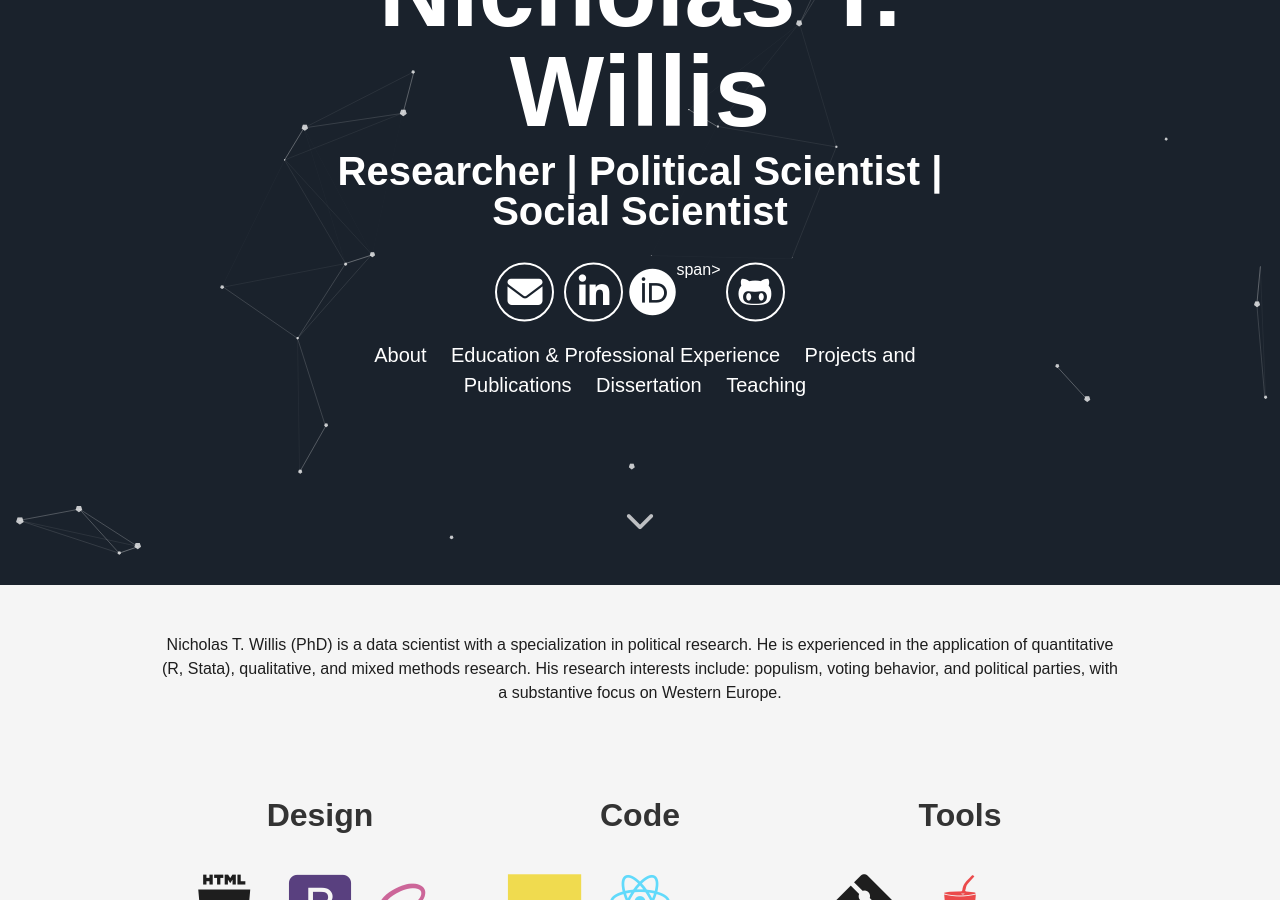
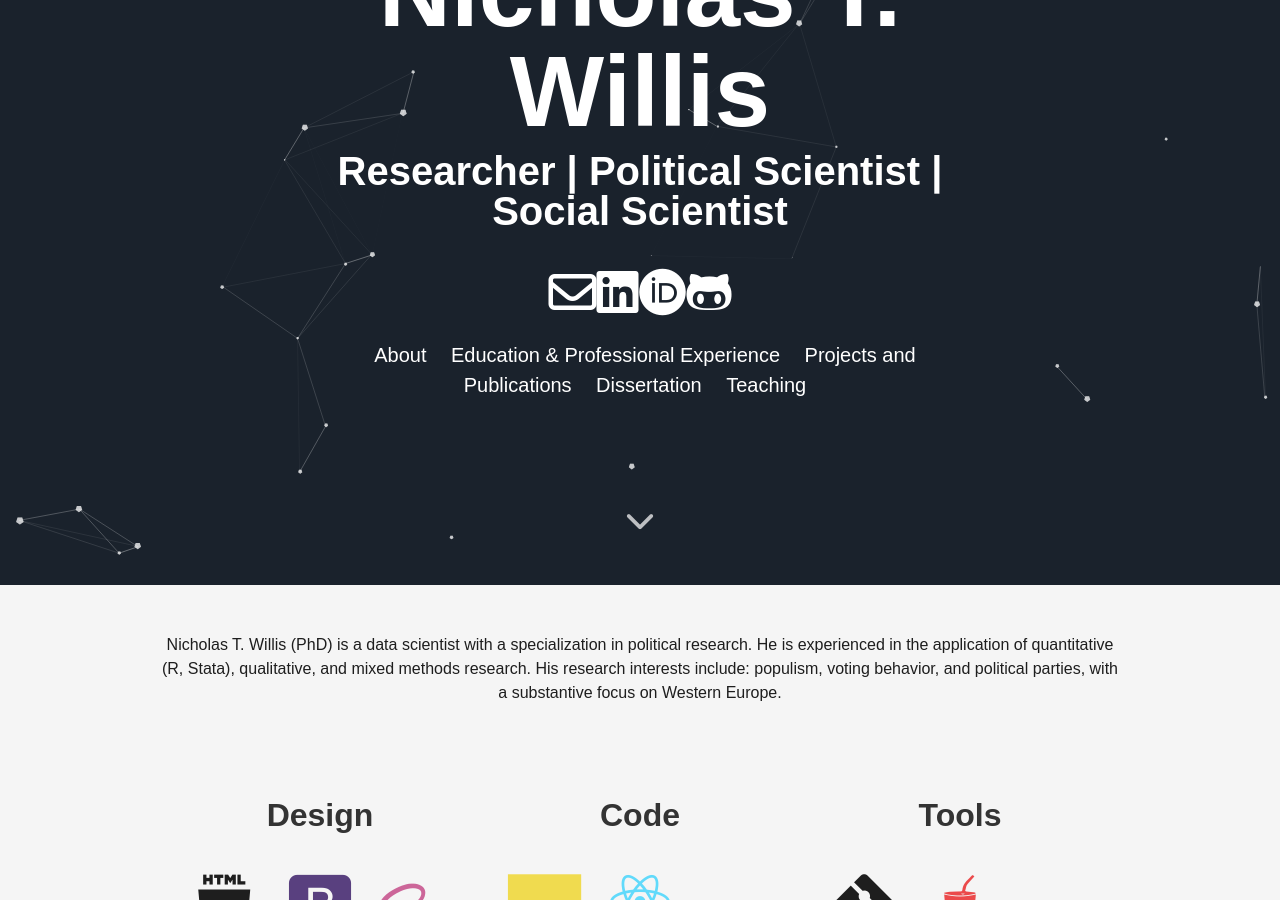
Before and after one commit to SimplyWillis/nicholastwillis, a Jekyll site: the page built from index.html, in a window 1280 px wide and 900 px high, scrolled down 315 px. Built offline with Jekyll 4.4.1, drawn with Linux system fonts in a browser that asks for light colours; nearby versions of some CDN libraries.

Commit message:
fixed header icons

```diff
--- a/_includes/header.html
+++ b/_includes/header.html
@@ -9,10 +9,10 @@
         <span class="site-description">{{site.user_title}}</span>
       </h1>
       <div class="header-icons">
-        <a aria-label="Email" href="mailto:ntwillis15@gmail.com"><i class="icon fa fa-envelope"></i></a>
-        <a aria-label="LinkedIn" target="_blank" href="https://www.linkedin.com/in/nicholas-t-willis-668767230"><i class="icon fa fa-linkedin"></i></a>
-        <a aria-label="My OrCiD" target="_blank" href="https://orcid.org/0000-0003-3562-0536"><span style="font-size: 3em; color: white;"><i class="fa-brands fa-orcid"></i></a>span></a>
-        <a aria-label="My Github" target="_blank" href="https://github.com/SimplyWillis"><i class="icon fa fa-github-alt" aria-hidden="true"></i></a>
+        <a aria-label="Email" href="mailto:ntwillis15@gmail.com"><span style="font-size: 3em; color: white;"><i class="fa-regular fa-envelope"></i></span></a>
+        <a aria-label="LinkedIn" target="_blank" href="https://www.linkedin.com/in/nicholas-t-willis-668767230"><span style="font-size: 3em; color: white;"><i class="fa-brands fa-linkedin"></i></span></a>
+        <a aria-label="My OrCiD" target="_blank" href="https://orcid.org/0000-0003-3562-0536"><span style="font-size: 3em; color: white;"><i class="fa-brands fa-orcid"></i></span></a>
+        <a aria-label="My Github" target="_blank" href="https://github.com/SimplyWillis"><span style="font-size: 3em; color: white;"><i class="fa-brands fa-github-alt"></i></span></a>
       </div>
       <div class="header-links">
         <a class="link" href="#about" data-scroll>About</a>
```
